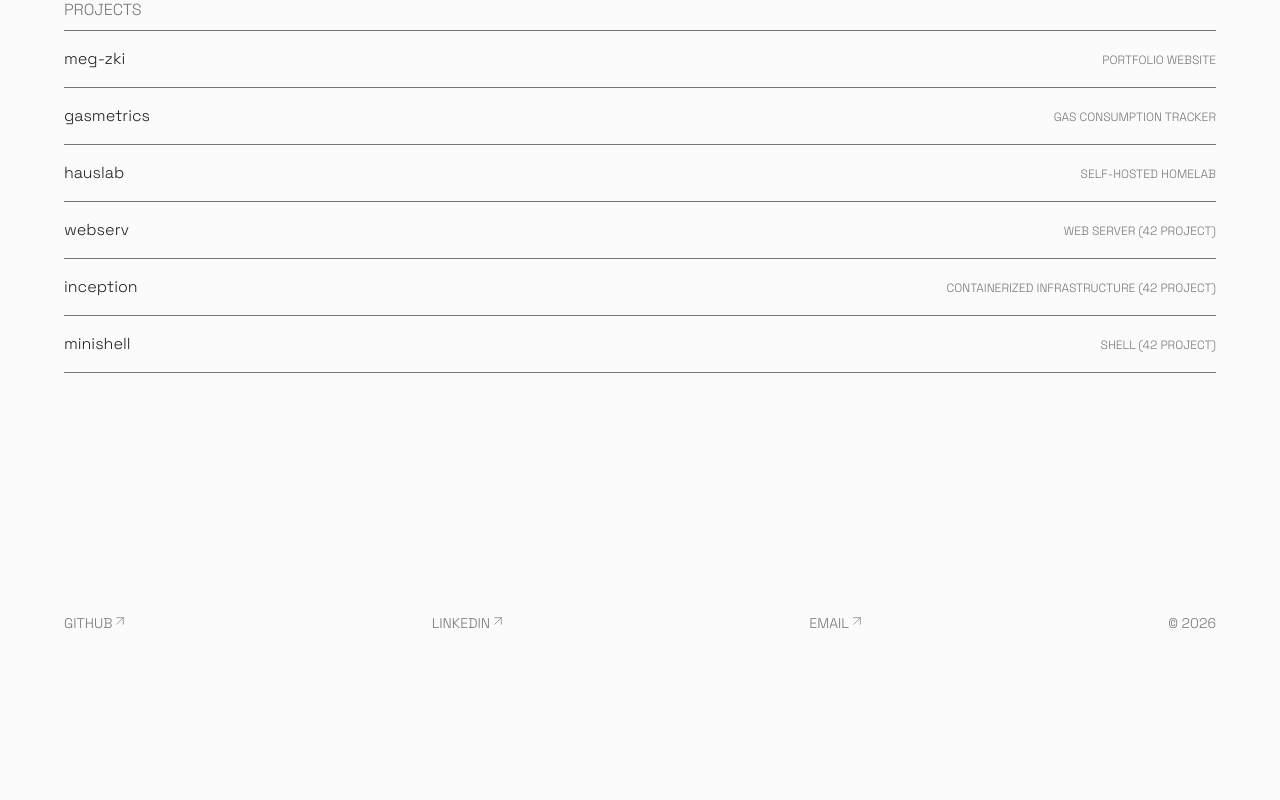
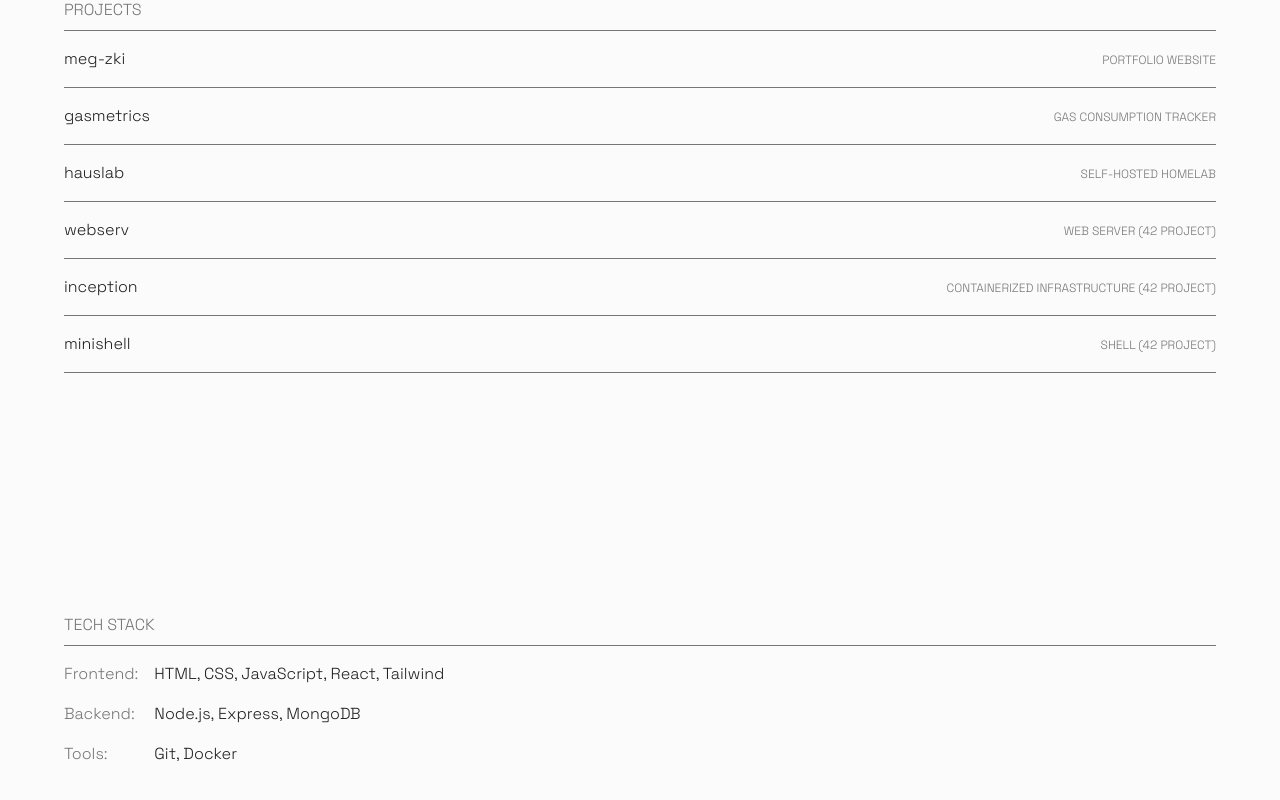
Before and after one commit to s-gas/portfolio, a React app: page / in a window 1280 px wide. Shown: the part 550-1350 px from the top of the page. Before the commit the page ends 1223 px from the top, so only its background shows below. Built offline with nearby package versions, Linux system fonts and the light colour scheme; the HTML template or start-up script is replaced by a standard one.

Commit message:
Add tech stack section

```diff
--- a/src/App.tsx
+++ b/src/App.tsx
@@ -1,12 +1,14 @@
 import Footer from "./components/Footer"
 import Hero from "./components/Hero"
 import Projects from "./components/Projects"
+import Stack from "./components/Stack"
 
 function App() {
   return (
     <div className="flex flex-col mx-12 sm:mx-16 my-10">
       <Hero />
       <Projects />
+      <Stack />
       <Footer />
     </div>
  )
--- a/src/components/Hero.tsx
+++ b/src/components/Hero.tsx
@@ -1,9 +1,9 @@
 const Hero = () => {
   return (
-    <main className="flex flex-col sm:flex-row justify-between mt-60">
+    <section className="flex flex-col sm:flex-row justify-between mt-60">
       <p className="text-lg">SIMONE GASPARINI</p>
       <p className="text-secondary text-lg">SOFTWARE DEVELOPER</p>
-    </main>
+    </section>
   );
 };
 
--- a/src/components/Project.tsx
+++ b/src/components/Project.tsx
@@ -12,7 +12,7 @@ const Project = ({ href, title, description }: ProjectProps) => {
       className="group border-b border-secondary flex py-4 gap-2"
       target="_blank" rel="noopener noreferrer">
       <ArrowUpRight className="block sm:hidden sm:group-hover:block" strokeWidth={1}/>
-      <div className="flex justify-between items-baseline w-full">
+      <div className="flex flex-col sm:flex-row justify-between items-baseline w-full">
         <p>{title}</p>
         <p className="text-secondary text-xs">{description}</p>
       </div>
--- /dev/null
+++ b/src/components/Stack.tsx
@@ -0,0 +1,19 @@
+const Stack = () => {
+  return (
+    <section>
+      <div className="border-b border-secondary pb-2 mt-60">
+        <h2 className="text-secondary">TECH STACK</h2>
+      </div>
+      <div className="grid gird-cols-1 sm:grid-cols-[auto_1fr] gap-4 pt-4">
+        <div className="text-secondary">Frontend: </div>
+        <div>HTML, CSS, JavaScript, React, Tailwind</div>
+        <div className="text-secondary">Backend: </div>
+        <div>Node.js, Express, MongoDB</div>
+        <div className="text-secondary">Tools: </div>
+        <div>Git, Docker</div>
+      </div>
+    </section>
+  );
+};
+
+export default Stack;
```
